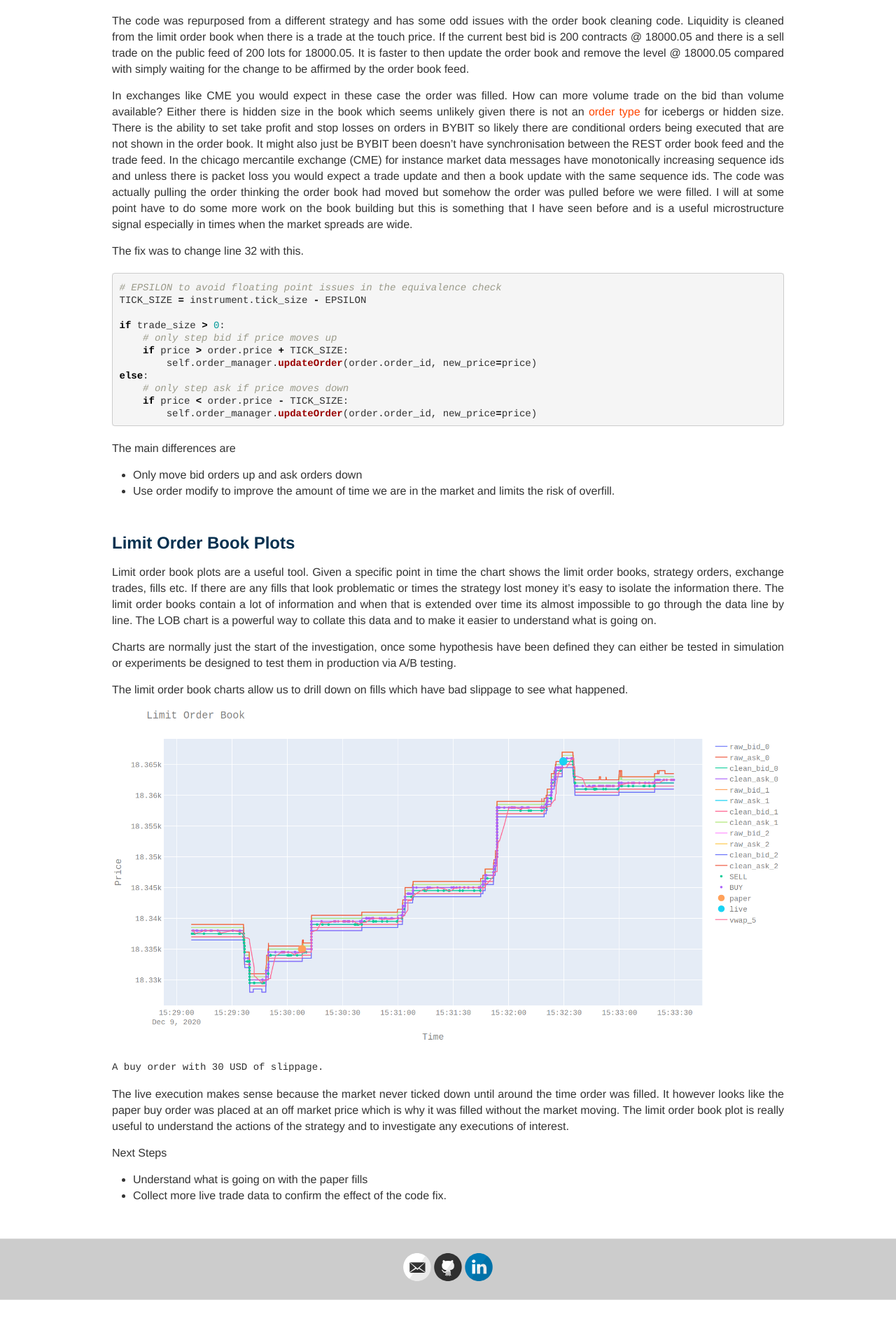
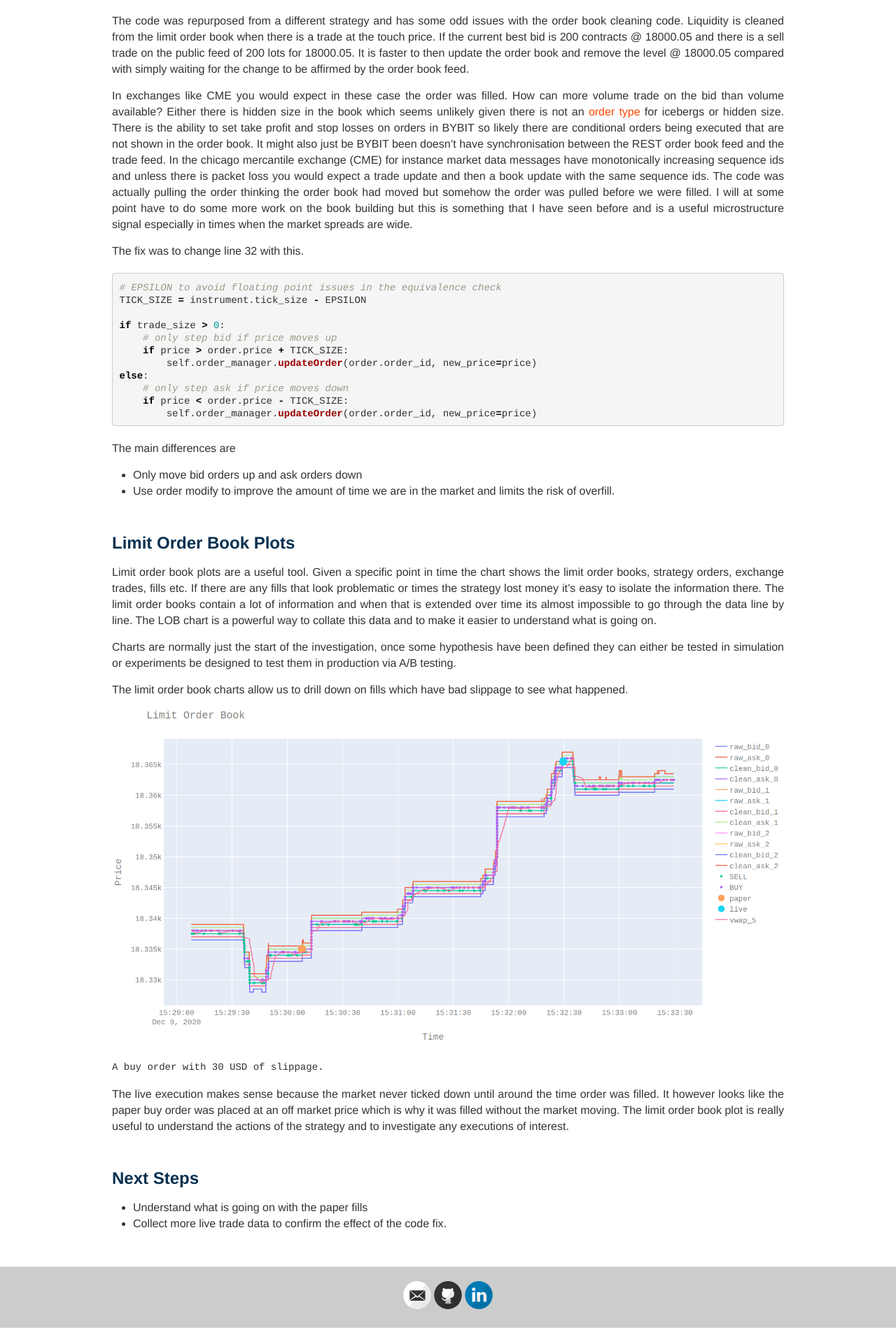
Before and after one commit to MarkRBest/markrbest.github.io, a Jekyll site: the page built from _posts/2020-12-11-slippage-execution.md, in a window 1280 px wide. Shown: the part 2062-3960 px from the top of the page at 70% size. Built offline with Jekyll 4.4.1, drawn with Linux system fonts in a browser that asks for light colours; nearby versions of some CDN libraries; comment, search, counter and statistics services are not loaded; before the commit the page ends 3920 px from its top, so only the background shows below that.

```diff
--- a/_posts/2020-12-11-slippage-execution.md
+++ b/_posts/2020-12-11-slippage-execution.md
@@ -150,7 +150,7 @@ The live execution makes sense because the market never ticked down until around
 It however looks like the paper buy order was placed at an off market price which is why it was filled without the market moving.
 The limit order book plot is really useful to understand the actions of the strategy and to investigate any executions of interest.
 
-Next Steps
+## Next Steps
 
  * Understand what is going on with the paper fills
  * Collect more live trade data to confirm the effect of the code fix.
```
